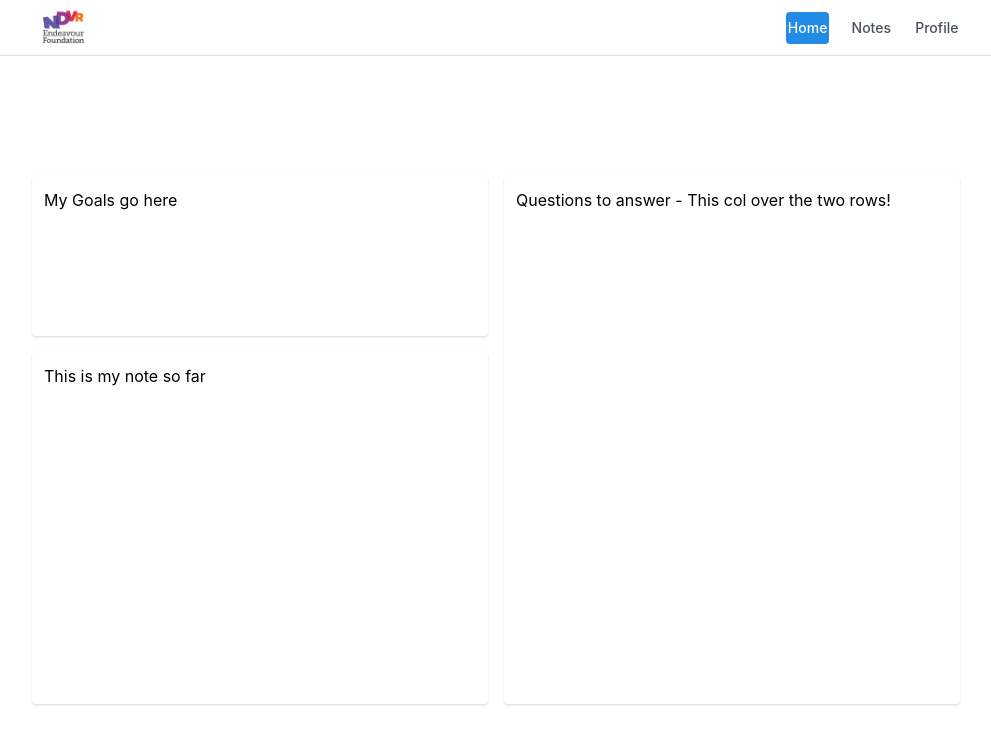
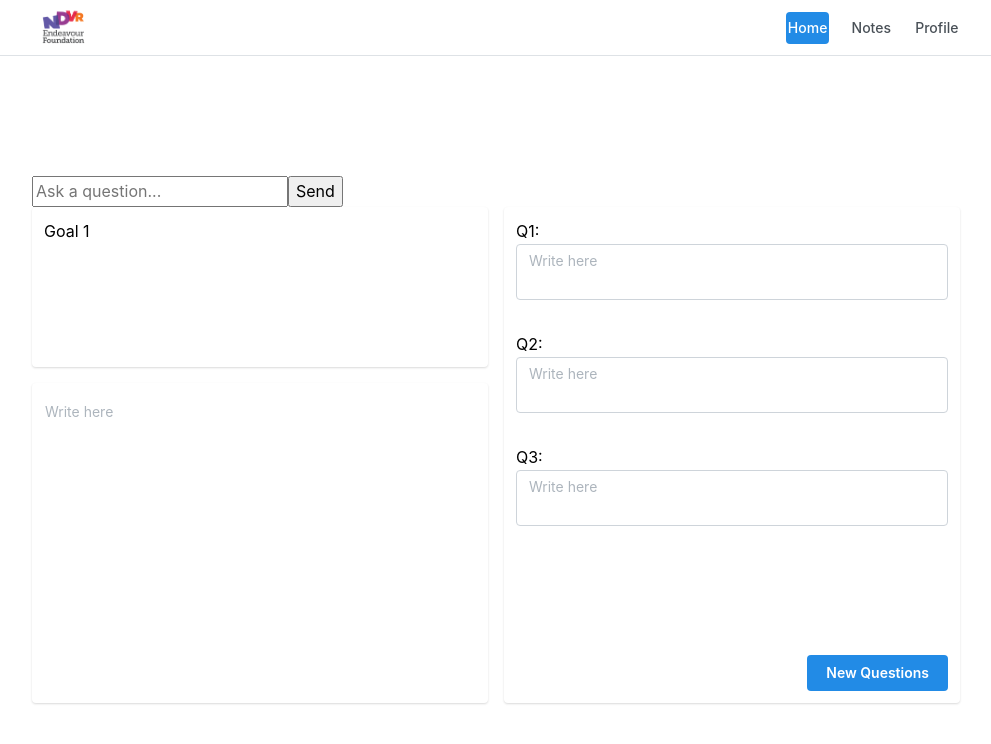
Before and after one commit to KiaraMaier/project-path, a React (Vite) app: page / in a window 1280 px wide. Shown: the top 744 px of the page, without its empty margins (144-1135 px from the left). Built offline with nearby package versions, Linux system fonts and the light colour scheme.

Commit message:
added ollama and first UI

```diff
--- /dev/null
+++ b/src/features/Homepage/GoalsBox.tsx
@@ -0,0 +1,13 @@
+import { Text, Paper } from '@mantine/core';
+
+export function GoalBox() {
+  return (
+    <Paper
+      shadow="xs"
+      p="sm"
+      style={{ maxWidth: '100%', width: '100%', height: '10rem' }}
+    >
+      <Text>Goal 1</Text>
+    </Paper>
+  );
+}
--- a/src/features/Homepage/Home.tsx
+++ b/src/features/Homepage/Home.tsx
@@ -1,42 +1,51 @@
-import { Text, Container, Paper, Grid, Group } from '@mantine/core';
+import { Container, Paper, Grid, Group, Textarea } from '@mantine/core';
+import { useState } from 'react';
+import useOllamaChat from './useOllamaChat';
+import { QuestionsBox } from './QuestionsBox';
+import { GoalBox } from './GoalsBox';
 
 export function Home() {
+  const { questions, response, loading, error, chat } = useOllamaChat();
+  const [message, setMessage] = useState('');
+
+  const handleSendMessage = async () => {
+    await chat(message);
+  };
+
   return (
     <div>
       <Container>
-        <Grid grow gutter="md">
+        <div>
+          <input
+            type="text"
+            value={message}
+            onChange={(e) => setMessage(e.target.value)}
+            placeholder="Ask a question..."
+          />
+          <button onClick={handleSendMessage} disabled={loading}>
+            Send
+          </button>
+          {loading && <p>Loading...</p>}
+          {error && <p>Error: {error}</p>}
+        </div>
+        <Grid gutter="md">
           <Grid.Col span={6}>
             <Group>
-              <Paper
-                shadow="xs"
-                p="sm"
-                style={{ maxWidth: '100%', width: '100%', height: '10rem' }}
-              >
-                <Text>My Goals go here</Text>
-              </Paper>
+              <GoalBox />
             </Group>
-          </Grid.Col>
 
-          <Grid.Col span={6} style={{ gridColumn: 'span 2' }}>
             <Paper
               shadow="xs"
               p="sm"
-              style={{ maxWidth: '100%', width: '100%', height: '330%' }}
+              mt="md"
+              style={{ maxWidth: '100%', width: '100%', height: '20rem' }}
             >
-              <Text>Questions to answer - This col over the two rows!</Text>
+              <Textarea variant="unstyled" placeholder="Write here" />
             </Paper>
           </Grid.Col>
-
           <Grid.Col span={6}>
-            <Paper
-              shadow="xs"
-              p="sm"
-              style={{ maxWidth: '100%', width: '100%', height: '22rem' }}
-            >
-              <Text>This is my note so far</Text>
-            </Paper>
+            <QuestionsBox questions={questions} />
           </Grid.Col>
-          <Grid.Col span={6}></Grid.Col>
         </Grid>
       </Container>
     </div>
--- /dev/null
+++ b/src/features/Homepage/QuestionsBox.tsx
@@ -0,0 +1,30 @@
+import { Text, Paper, Button, Textarea } from '@mantine/core';
+
+export function QuestionsBox(questions) {
+  return (
+    <Paper
+      shadow="xs"
+      p="sm"
+      style={{
+        maxWidth: '100%',
+        width: '100%',
+        height: '31rem',
+        display: 'flex',
+        flexDirection: 'column',
+        justifyContent: 'space-between',
+      }}
+    >
+      <div>
+        <Text>Q1: {questions[0]}</Text>
+        <Textarea placeholder="Write here" />
+        <Text mt="xl">Q2: {questions[1]}</Text>
+        <Textarea placeholder="Write here" />
+        <Text mt="xl">Q3: {questions[2]}</Text>
+        <Textarea placeholder="Write here" />
+      </div>
+      <div style={{ display: 'flex', justifyContent: 'flex-end' }}>
+        <Button mt="xl">New Questions</Button>
+      </div>
+    </Paper>
+  );
+}
--- /dev/null
+++ b/src/features/Homepage/index.tsx
@@ -0,0 +1,10 @@
+export function extractQuestions() {}
+
+export function parseJSON(text: string): string[] {
+  try {
+    const jsonObject = JSON.parse(text);
+    return Object.values(jsonObject);
+  } catch {
+    return [];
+  }
+}
--- /dev/null
+++ b/src/features/Homepage/useOllamaChat.tsx
@@ -0,0 +1,39 @@
+import { useState } from 'react';
+import ollama from 'ollama';
+import { parseJSON } from './index';
+
+const useOllamaChat = () => {
+  const [response, setResponse] = useState('');
+  const [loading, setLoading] = useState(false);
+  const [error, setError] = useState('');
+  const [questions, setQuestions] = useState<string[]>([]);
+
+  const instructions =
+    'When given a list of activities as well as a goal, you should provide 3 questions for the user to select from. These questions will be used to assist with writing reflective notes so that a user can track their progress that they have set out to achieve over the year. Ask open ended questions rather ones that can be answered with “yes” and “no”. Use UK English. The user has an intellectual disability, use short, simple and clear language, shorter than 15 words.When given a list of activities as well as a goal, you should provide 3 questions for the user to select from. These questions will be used to assist with writing reflective notes so that a user can track their progress that they have set out to achieve over the year. Ask open ended questions rather ones that can be answered with “yes” and “no”. Use UK English. The user has an intellectual disability, use short, simple and clear language, shorter than 15 words. Only Return a JSON String formatted like this, no chit chat: {“Q1”: “”, “Q2”:””…}';
+
+  const chat = async (message: string) => {
+    setLoading(true);
+    setError('');
+    try {
+      const result = await ollama.chat({
+        model: 'llama3',
+        messages: [
+          {
+            role: 'system',
+            content: instructions,
+          },
+          { role: 'user', content: message },
+        ],
+      });
+      setResponse(result.message.content);
+      setQuestions(parseJSON(response));
+    } catch (err) {
+      setError('Error occured');
+    } finally {
+      setLoading(false);
+    }
+  };
+  return { questions, response, loading, error, chat };
+};
+
+export default useOllamaChat;
```
